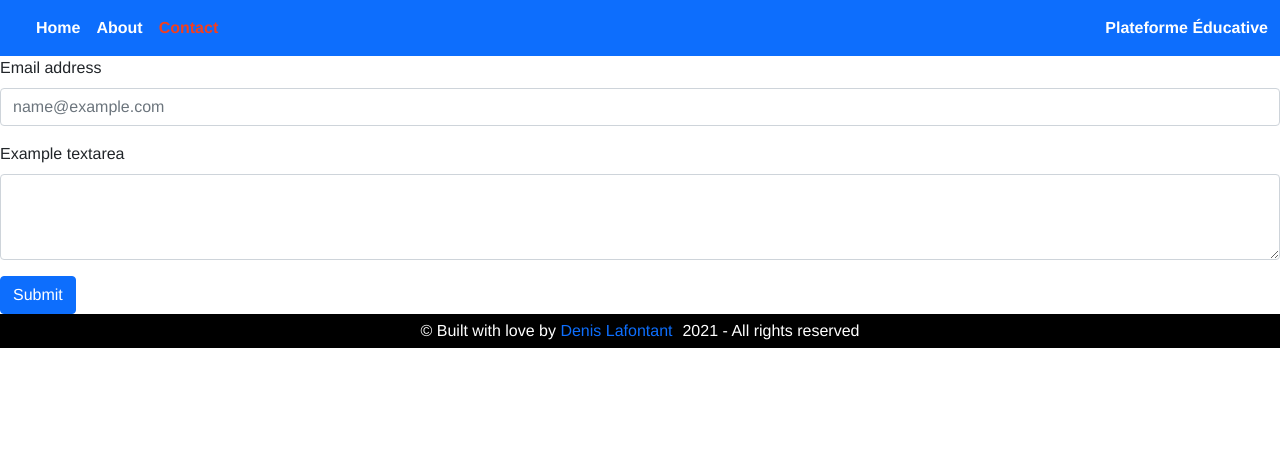
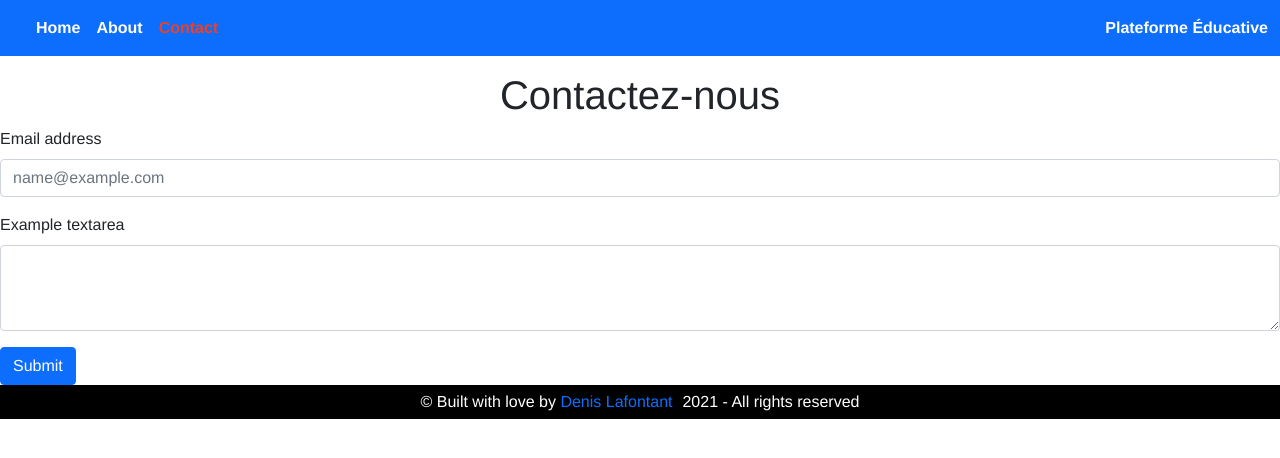
Before and after one commit to icebox827/pamif, a Vue app: page /contact in a window 1280 px wide. Shown: the top 458 px of the page. Built offline with nearby package versions, Linux system fonts and the light colour scheme.

Commit message:
Add props to contact component

```diff
--- a/src/components/ContactForm.vue
+++ b/src/components/ContactForm.vue
@@ -1,5 +1,7 @@
 <template>
   <section>
+    <h1>{{ msg }}</h1>
+    <div class="form">
       <form action="">
         <div class="mb-3">
           <label for="exampleFormControlInput1" class="form-label">Email address</label>
@@ -11,5 +13,22 @@
         </div>
         <button type="submit" class="btn btn-primary">Submit</button>
       </form>
+    </div>
   </section>
 </template>
+
+<script>
+export default {
+  name: 'ContactForm',
+  props: {
+    msg: String
+  }
+}
+</script>
+
+<style scoped>
+  h1 {
+    margin-top: 15px;
+    text-align: center;
+  }
+</style>
--- a/src/views/Contact.vue
+++ b/src/views/Contact.vue
@@ -1,6 +1,6 @@
 <template>
   <div class="contact">
-    <ContactForm />
+    <ContactForm msg="Contactez-nous" />
   </div>
 </template>
 
```
Lines whose indentation alone changed are shown as unchanged.
